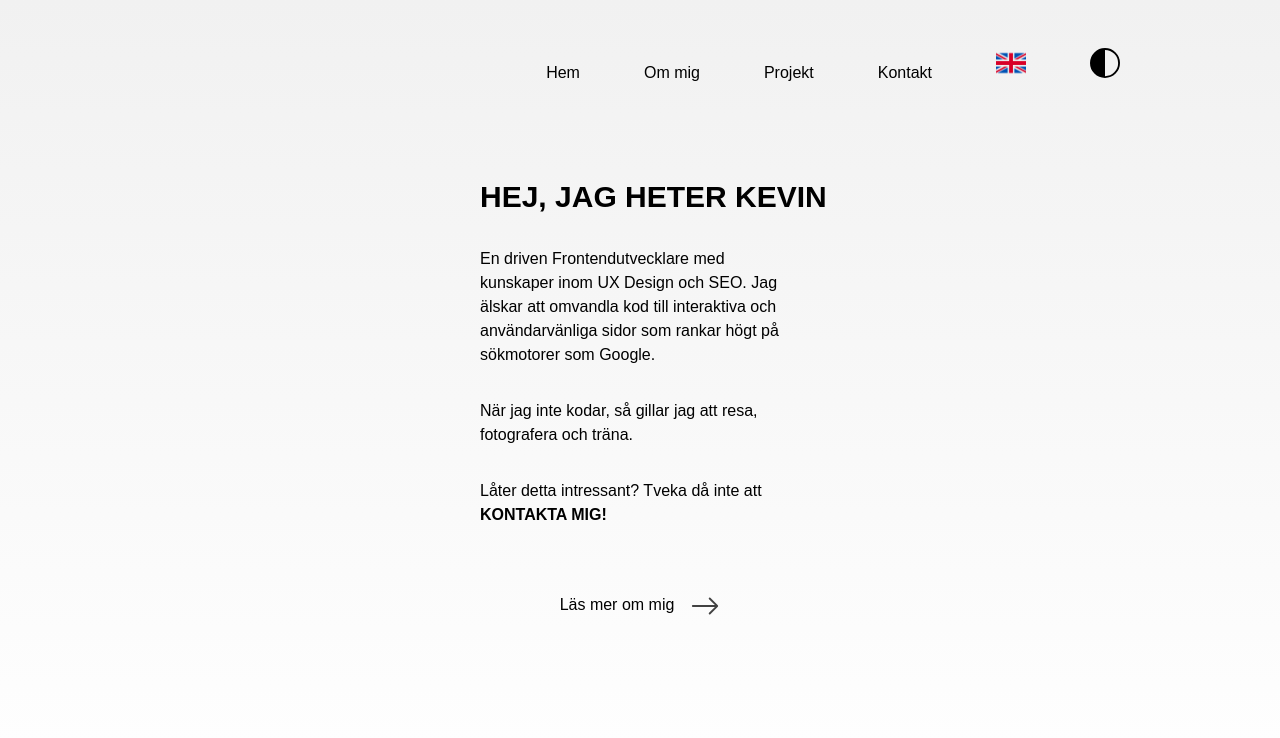
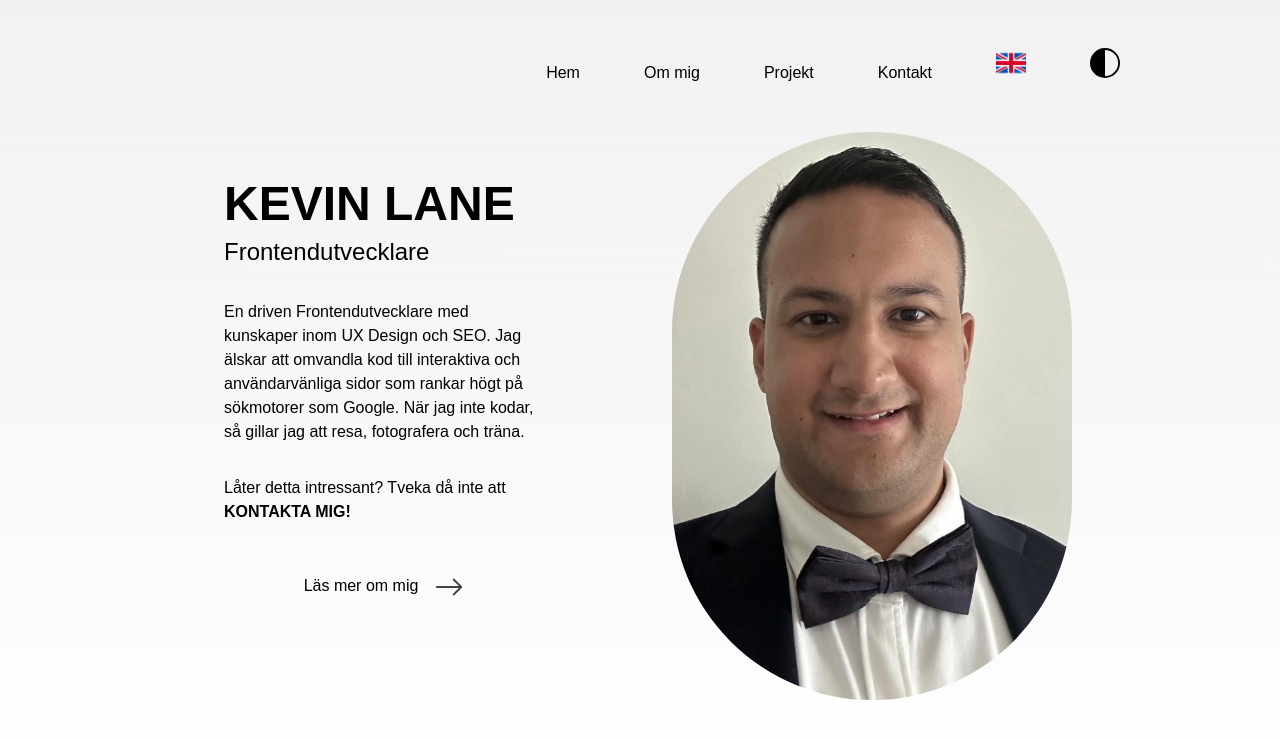
Before and after one commit to kevin-lane/new-portfolio, a Next.js app: page / in a window 1280 px wide. Shown: the top 738 px of the page. Built offline with nearby package versions, Linux system fonts and the light colour scheme.

Commit message:
Made some styling and content changes to the main page by also including an image of myself

```diff
--- a/components/home/home-content.js
+++ b/components/home/home-content.js
@@ -5,6 +5,7 @@ import SwedishFlag from '@/public/images/swe.png';
 import EnglishFlag from '@/public/images/eng.png';
 import ArrowRight from '@/public/arrowRight.svg';
 import ArrowRightWhite from '@/public/arrowRight_white.svg';
+import ProfilePicture from '@/public/images/profilepictureKevinLane.jpg';
 import { useContext } from "react";
 import { LanguageContext } from '@/components/providers/language-provider';
 import { ThemeContext } from '../providers/theme-provider';
@@ -16,22 +17,32 @@ export default function HomeContent() {
   const { dark, setDark } = useContext(ThemeContext);
 
   return (
-    <main className='w-80'>
-      <h1 className="font-black mb-8 text-3xl w-96">{language === 'sv' ? 'HEJ, JAG HETER KEVIN' : 'HI THERE, I AM KEVIN'}</h1>
-      <p className="mb-8 w-80">{language === 'sv' ?
-        'En driven Frontendutvecklare med kunskaper inom UX Design och SEO. Jag älskar att omvandla kod till interaktiva och användarvänliga sidor som rankar högt på sökmotorer som Google. ' :
-        'Here is a passionate Frontend Developer with UX Design and SEO skills. I   enjoy turning code into interactive and user-friendly sites that ranks high on Google. ' }</p>
-      <p className="mb-8 w-80">{language === 'sv' ?
-        'När jag inte kodar, så gillar jag att resa, fotografera och träna.' :
-        'When not coding or designing websites, I enjoy photography, traveling and  going to the gym.'}</p>
+    <main className='flex gap-12 max-md:block'>
+      <section className='m-4 mt-12 max-md:text-center'>
+        <h1 className="font-black mb-2 text-5xl md:w-96">KEVIN LANE</h1>
+        <h2 className='mb-8 text-2xl'>{ language === 'sv' ? 'Frontendutvecklare' : 'Frontend Developer' }</h2>
+        <p className="mb-8 md:w-80">{language === 'sv' ?
+        'En driven Frontendutvecklare med kunskaper inom UX Design och SEO. Jag älskar att omvandla kod till interaktiva och användarvänliga sidor som rankar högt på sökmotorer som Google. När jag inte kodar, så gillar jag att resa, fotografera och träna.' :
+        'Here is a passionate Frontend Developer with UX Design and SEO skills. I   enjoy turning code into interactive and user-friendly sites that ranks high on Google. When not coding or designing websites, I enjoy photography, traveling and  going to the gym.' }</p>
 
-      {language === 'sv' ? <p className="mb-8 w-80">Låter detta intressant? Tveka då inte att <Link href='/kontakt'><strong>KONTAKTA MIG!</strong></Link></p>: <p className="mb-8 w-80">If you’re interested in more about me, please feel free to <Link href='/contact'><strong>CONTACT ME!</strong></Link></p> }
+        {language === 'sv' ? <p className="lg:w-80">Låter detta intressant? Tveka då inte att <Link href='/kontakt'><strong>KONTAKTA MIG!</strong></Link></p>: <p className="lg:w-80">If you’re interested in more about me, please feel free to <Link href='/contact'><strong>CONTACT ME!</strong></Link></p> }
 
-      <section className='hidden max-lg:block text-center mt-12'>{language === 'sv' ?
-        <button onClick={() => { setLanguage('en') }}><SkillCard src={EnglishFlag} skill='In English' alt='English' /> </button>:
-        <button onClick={() => { setLanguage('sv') }}><SkillCard src={SwedishFlag} skill='På Svenska' alt='Svenska'/></button>}</section>
+        <section className='hidden max-lg:block text-center mt-12'>{language === 'sv' ?
+          <button onClick={() => { setLanguage('en') }}><SkillCard src={EnglishFlag} skill='In English' alt='English' /> </button>:
+          <button onClick={() => { setLanguage('sv') }}><SkillCard src={SwedishFlag} skill='På Svenska' alt='Svenska'/></button>}
+        </section>
 
-      <p className="mb-8 w-80 mt-16 text-center"><Link href={language === 'sv' ? '/om-mig' : '/about'}>{language === 'sv' ? 'Läs mer om mig' : 'Read more about me' }<Image width={30} className='inline ml-4 animate-pulse' src={dark ? ArrowRightWhite : ArrowRight} alt='right arrow'/></Link></p>
+        <p className="mb-8 mt-12 text-center lg:w-80"><Link href={language === 'sv' ? '/om-mig' : '/about'}>{language === 'sv' ? 'Läs mer om mig' : 'Read more about me' }<Image width={30} className='inline ml-4 animate-pulse' src={dark ? ArrowRightWhite : ArrowRight} alt='right arrow'/></Link></p>
+      </section>
+      <section className='w-1/2 m-auto'>
+        <Image
+          src={ProfilePicture}
+          alt='Picture of Kevin'
+          width={400}
+          height={400}
+          className='rounded-full'
+        />
+      </section>
     </main>
   )
 }
```
Also changed, not shown: public/images/profilepictureKevinLane.jpg (added).
